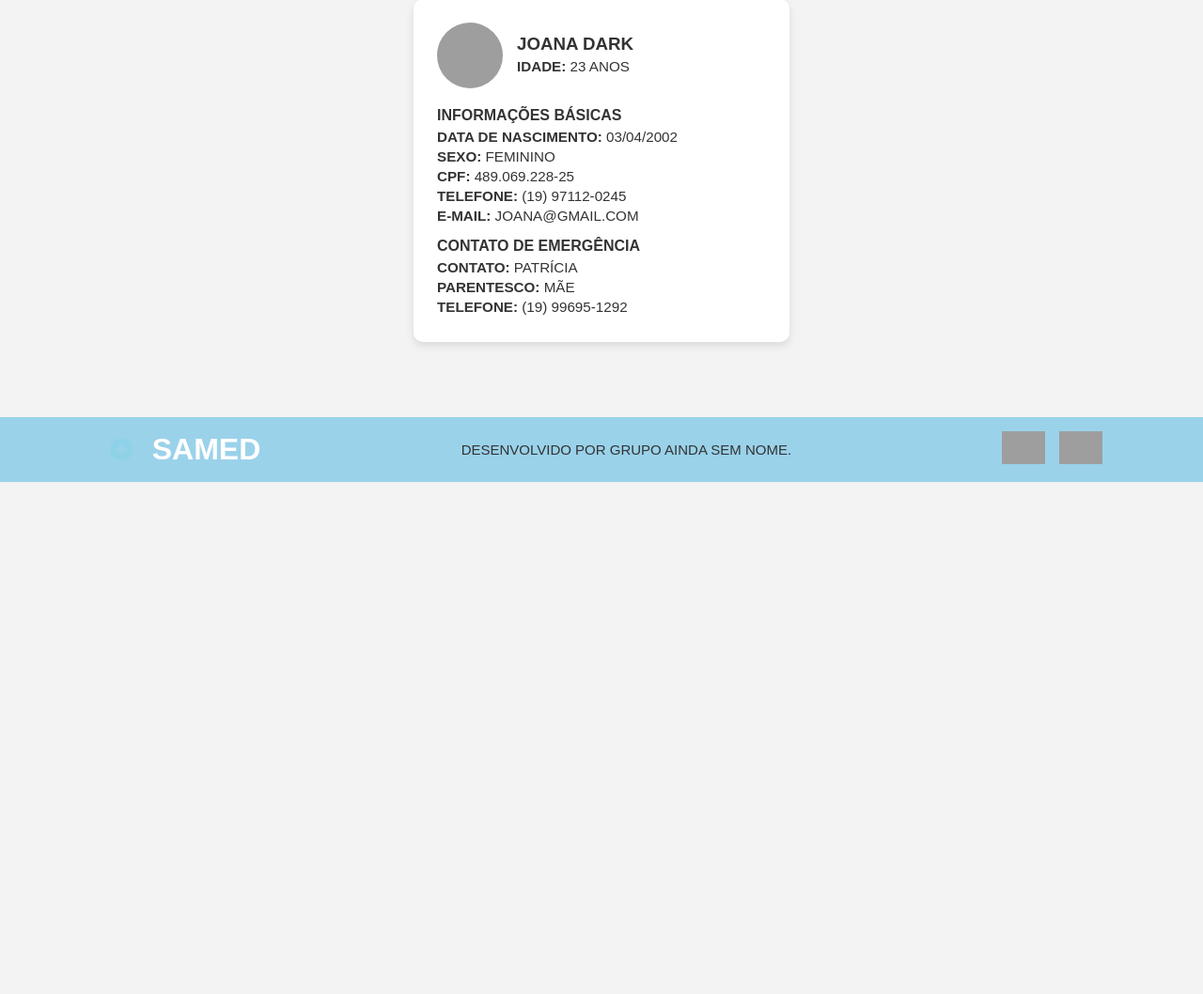
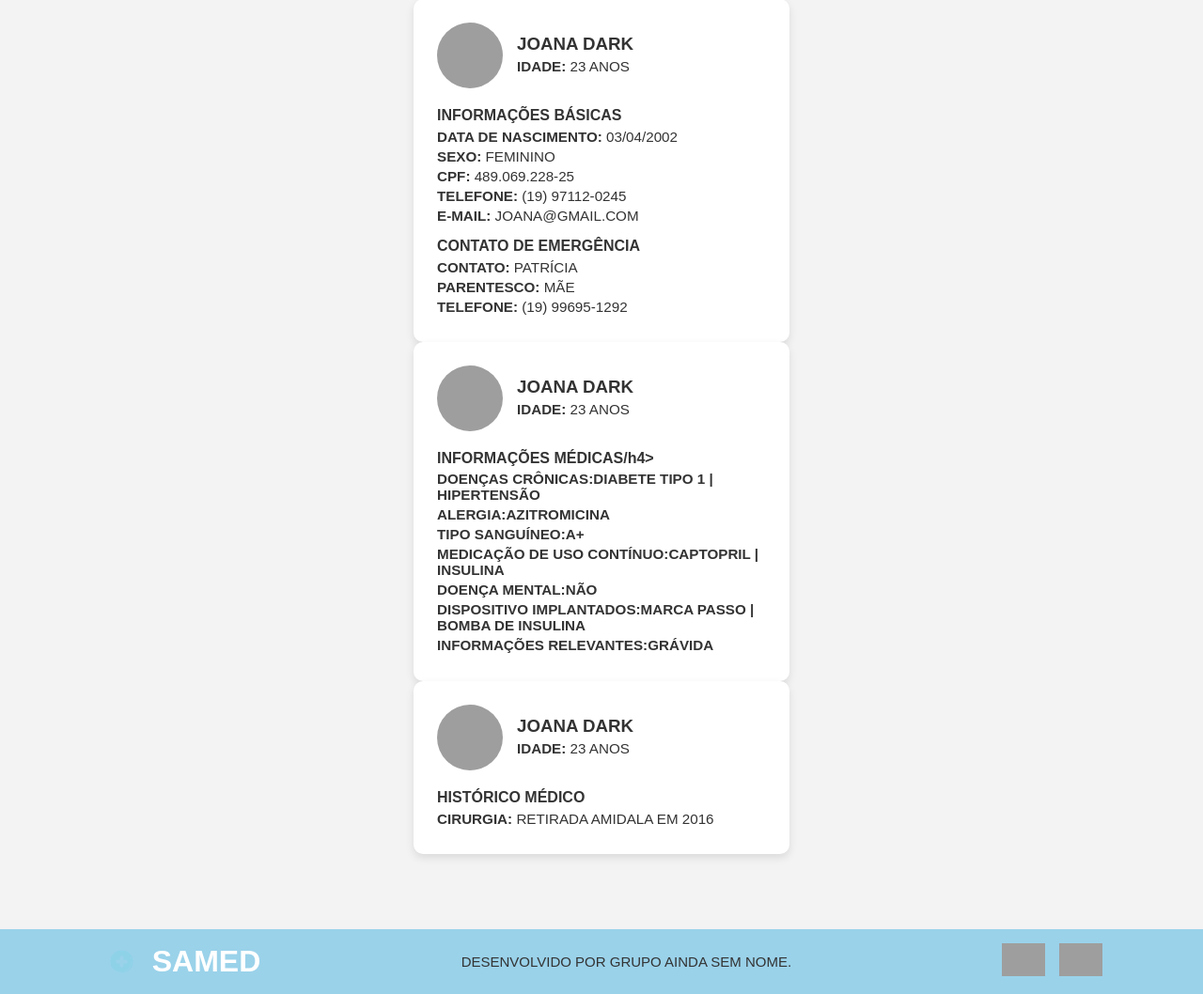
Before and after one commit to JuliaSBarbosa/samed, a PHP site: page /perfil.php in a window 1280 px wide. Shown: the part 205-1263 px from the top of the page at 94% size. Before the commit the page ends 718 px from the top, so only its background shows below. Run offline with PHP 8.4, Linux system fonts and the light colour scheme; grey boxes are pictures that could not be loaded.

Commit message:
ajuste perfil.php

```diff
--- a/perfil.php
+++ b/perfil.php
@@ -38,6 +38,8 @@
         <section class="ficha-medica">
             <h2>FICHA MÉDICA</h2>
             <hr>
+
+            <!--slide 1-->
             <div class="card-ficha">
                 <div class="perfil">
                     <img src="img/user-icon.png" alt="Foto do usuário">
@@ -63,6 +65,44 @@
                     <p><strong>TELEFONE:</strong> (19) 99695-1292</p>
                 </div>
             </div>
+
+            <!--slide 2-->
+            <div class="card-ficha">
+                <div class="perfil">
+                    <img src="img/user-icon.png" alt="Foto do usuário">
+                    <div>
+                        <h3>JOANA DARK</h3>
+                        <p><strong>IDADE:</strong> 23 ANOS</p>
+                    </div>
+                </div>
+
+                <div class="info-basica">
+                    <h4>INFORMAÇÕES MÉDICAS/h4>
+                    <p><strong>DOENÇAS CRÔNICAS:</strong>DIABETE TIPO 1 | HIPERTENSÃO</p>
+                    <p><strong>ALERGIA:</strong>AZITROMICINA</p>
+                    <p><strong>TIPO SANGUÍNEO:</strong>A+</p>
+                    <p><strong>MEDICAÇÃO DE USO CONTÍNUO:</strong>CAPTOPRIL | INSULINA</p>
+                    <p><strong>DOENÇA MENTAL:</strong>NÃO</p>
+                    <p><strong>DISPOSITIVO IMPLANTADOS:</strong>MARCA PASSO | BOMBA DE INSULINA</p>
+                    <p><strong>INFORMAÇÕES RELEVANTES:</strong>GRÁVIDA</p>
+                </div>
+            </div>
+
+            <!--slide 3-->
+            <div class="card-ficha">
+                <div class="perfil">
+                    <img src="img/user-icon.png" alt="Foto do usuário">
+                    <div>
+                        <h3>JOANA DARK</h3>
+                        <p><strong>IDADE:</strong> 23 ANOS</p>
+                    </div>
+                </div>
+
+                <div class="info-basica">
+                    <h4>HISTÓRICO MÉDICO</h4>
+                    <p><strong>CIRURGIA:</strong> RETIRADA AMIDALA EM 2016</p>
+                </div>
+            </div>
         </section>
     </main>
 
```
